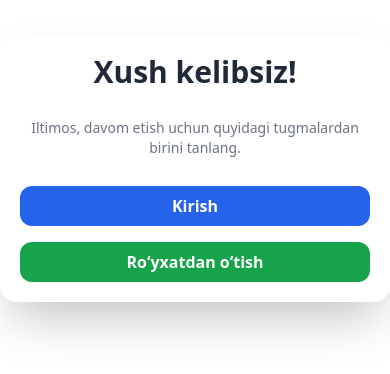
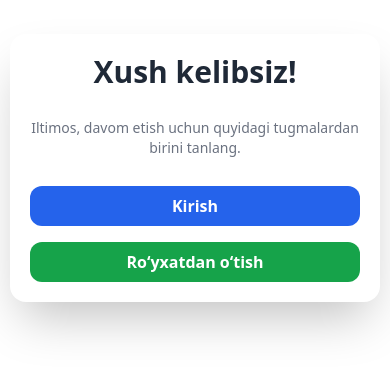
Before and after one commit to Ahmadjonov004/Login-and-Register, a React (Vite) app: page / in a window 390 px wide. Shown: the part 254-628 px from the top of the page. Built offline with nearby package versions, Linux system fonts and the light colour scheme.

Commit message:
home page update

```diff
--- a/src/pages/Home.tsx
+++ b/src/pages/Home.tsx
@@ -3,7 +3,7 @@ import { Link} from "react-router-dom";
 const Home = () => {
   return (
     <div className="w-full flex items-center justify-center min-h-screen ">
-      <div className="bg-blue shadow-2xl rounded-2xl p-5 md:p-10 w-full max-w-md text-center space-y-7">
+      <div className="bg-blue shadow-2xl rounded-2xl p-5 md:p-10 w-full max-w-md text-center space-y-7 mx-[10px] ">
         <h1 className="text-3xl md:text-4xl font-bold text-gray-800">Xush kelibsiz!</h1>
         <p className="text-gray-500 text-sm md:text-base">
           Iltimos, davom etish uchun quyidagi tugmalardan birini tanlang.
```
